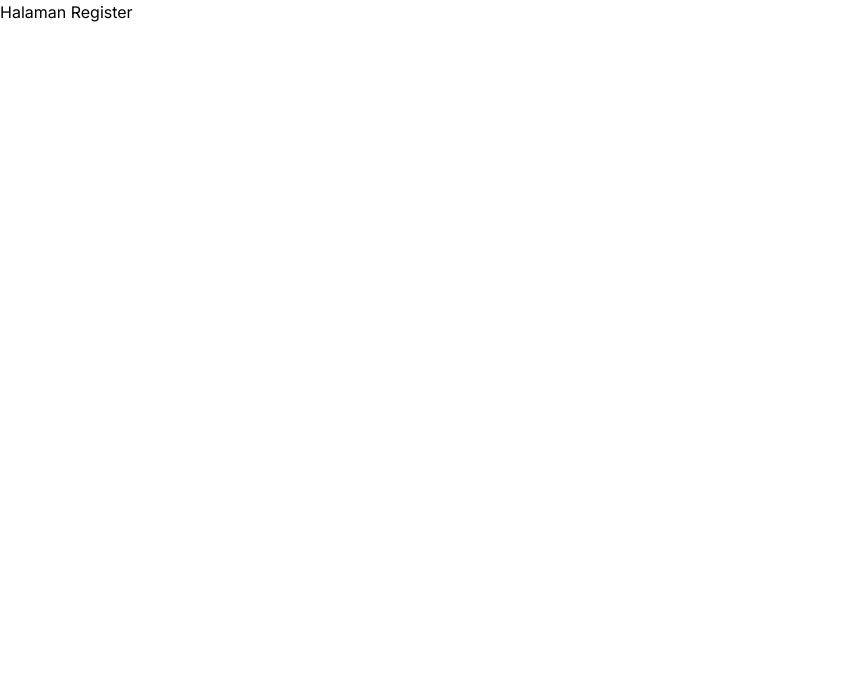
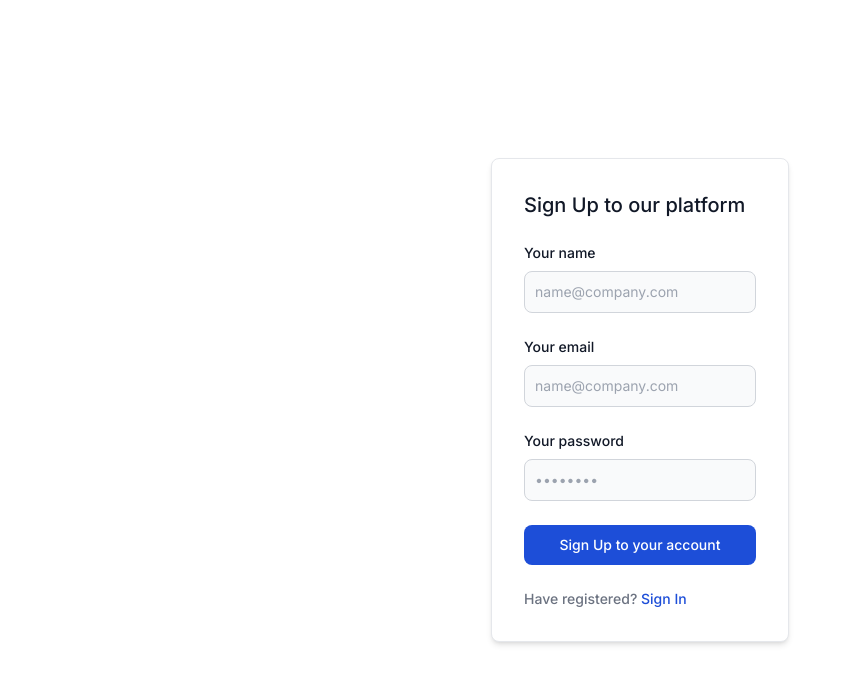
Before and after one commit to muhamadnursyami/nextjs13, a Next.js app: page /register in a window 1280 px wide. Shown: the top 684 px of the page, without its empty margins (0-851 px from the left). Built offline with nearby package versions, Linux system fonts and the light colour scheme.

Commit message:
Link dan Navigation : Login/Register to Home

```diff
--- a/src/app/(auth)/login/page.tsx
+++ b/src/app/(auth)/login/page.tsx
@@ -1,9 +1,30 @@
+import Link from "next/link";
+
 export default function LoginPage(){
+    return (
+        <div className="h-screen w-100 flex justify-center items-center">
+        <div
+            className="bg-white shadow-md border border-gray-200 rounded-lg max-w-sm p-4 sm:p-6 lg:p-8 dark:bg-gray-800 dark:border-gray-700">
+            <form className="space-y-6" action="#">
+                <h3 className="text-xl font-medium text-gray-900 dark:text-white">Sign in to our platform</h3>
+                <div>
+                    <label htmlFor="email" className="text-sm font-medium text-gray-900 block mb-2 dark:text-gray-300">Your email</label>
+                    <input type="email" name="email" id="email" className="bg-gray-50 border border-gray-300 text-gray-900 sm:text-sm rounded-lg focus:ring-blue-500 focus:border-blue-500 block w-full p-2.5 dark:bg-gray-600 dark:border-gray-500 dark:placeholder-gray-400 dark:text-white" placeholder="name@company.com" required/>
+                </div>
+                    <div>
+                        <label htmlFor="password" className="text-sm font-medium text-gray-900 block mb-2 dark:text-gray-300">Your password</label>
+                        <input type="password" name="password" id="password" placeholder="••••••••" className="bg-gray-50 border border-gray-300 text-gray-900 sm:text-sm rounded-lg focus:ring-blue-500 focus:border-blue-500 block w-full p-2.5 dark:bg-gray-600 dark:border-gray-500 dark:placeholder-gray-400 dark:text-white" required/>
+                    </div>
+
+                            <button type="submit" className="w-full text-white bg-blue-700 hover:bg-blue-800 focus:ring-4 focus:ring-blue-300 font-medium rounded-lg text-sm px-5 py-2.5 text-center dark:bg-blue-600 dark:hover:bg-blue-700 dark:focus:ring-blue-800">Login to your account</button>
+                            <div className="text-sm font-medium text-gray-500 dark:text-gray-300">
+                                Not registered? <Link href="/register" className="text-blue-700 hover:underline dark:text-blue-500">Create
+                                    account</Link>
+            </div>
+            </form>
+        </div>
 
 
-    return (
-        <>
-            Halaman Login
-        </>
+    </div>
     )
 }
--- a/src/app/(auth)/register/page.tsx
+++ b/src/app/(auth)/register/page.tsx
@@ -1,9 +1,37 @@
+import Link from "next/link";
+
 export default function RegisterPage(){
 
 
     return (
-        <>
-            Halaman Register
-        </>
+        <div className="h-screen w-100 flex justify-center items-center">
+        <div
+            className="bg-white shadow-md border border-gray-200 rounded-lg max-w-sm p-4 sm:p-6 lg:p-8 dark:bg-gray-800 dark:border-gray-700">
+            <form className="space-y-6" action="#">
+                <h3 className="text-xl font-medium text-gray-900 dark:text-white">Sign Up to our platform</h3>
+                <div>
+                    <label htmlFor="name`" className="text-sm font-medium text-gray-900 block mb-2 dark:text-gray-300">Your name</label>
+                    <input type="text" name="name`" id="name`" className="bg-gray-50 border border-gray-300 text-gray-900 sm:text-sm rounded-lg focus:ring-blue-500 focus:border-blue-500 block w-full p-2.5 dark:bg-gray-600 dark:border-gray-500 dark:placeholder-gray-400 dark:text-white" placeholder="name@company.com" required/>
+                </div>
+                <div>
+                    <label htmlFor="email" className="text-sm font-medium text-gray-900 block mb-2 dark:text-gray-300">Your email</label>
+                    <input type="email" name="email" id="email" className="bg-gray-50 border border-gray-300 text-gray-900 sm:text-sm rounded-lg focus:ring-blue-500 focus:border-blue-500 block w-full p-2.5 dark:bg-gray-600 dark:border-gray-500 dark:placeholder-gray-400 dark:text-white" placeholder="name@company.com" required/>
+                </div>
+                    <div>
+                        <label htmlFor="password" className="text-sm font-medium text-gray-900 block mb-2 dark:text-gray-300">Your password</label>
+                        <input type="password" name="password" id="password" placeholder="••••••••" className="bg-gray-50 border border-gray-300 text-gray-900 sm:text-sm rounded-lg focus:ring-blue-500 focus:border-blue-500 block w-full p-2.5 dark:bg-gray-600 dark:border-gray-500 dark:placeholder-gray-400 dark:text-white" required/>
+                    </div>
+
+                            <button type="submit" className="w-full text-white bg-blue-700 hover:bg-blue-800 focus:ring-4 focus:ring-blue-300 font-medium rounded-lg text-sm px-5 py-2.5 text-center dark:bg-blue-600 dark:hover:bg-blue-700 dark:focus:ring-blue-800">Sign Up to your account</button>
+                            <div className="text-sm font-medium text-gray-500 dark:text-gray-300">
+                                Have registered? <Link href="/login" className="text-blue-700 hover:underline dark:text-blue-500">
+                                Sign In
+                                </Link>
+            </div>
+            </form>
+        </div>
+
+
+    </div>
     )
 }
--- a/src/app/Navbar.tsx
+++ b/src/app/Navbar.tsx
@@ -1,21 +1,32 @@
+'use client'
 import Link from "next/link";
+import { usePathname, useRouter } from "next/navigation";
 
 export default function Navbar (){
+    const pathname = usePathname();
+    const router = useRouter();
     return(
-        <nav className="flex bg-gray-800 py-2 px-5">
+        <nav className="flex bg-gray-800 py-2 px-5 justify-between">
+            <div className="flex">
             <h1 className="text-white">Navbar</h1>
             <ul className="flex ml-5">
                 <Link href="/">
-                    <li className="mr-3 text-blue-500 cursor-pointer">Home</li>
+                    <li className={`mr-3 ${pathname === '/' ? 'text-blue-500' : 'text-white' } cursor-pointer`}>Home</li>
                 </Link>
                 <Link href="/about">
-                    <li className="mr-3 text-blue-500 cursor-pointer">About</li>
+                    <li className={`mr-3 ${pathname === '/about' ? 'text-blue-500' : 'text-white' } cursor-pointer`}>About</li>
                 </Link>
                 <Link href="/about/profile">
-                    <li className="mr-3 text-blue-500 cursor-pointer">Profile</li>
+                    <li className={`mr-3 ${pathname === '/about/profile' ? 'text-blue-500' : 'text-white' } cursor-pointer`}>Profile</li>
                 </Link>
 
             </ul>
+            </div>
+            <div>
+                <button className="bg-white px-4 py-2 text-sm rounded-lg" onClick={()=>router.push('/login')}>
+
+                    Login</button>
+            </div>
         </nav>
     )
 }
--- a/src/app/layout.tsx
+++ b/src/app/layout.tsx
@@ -1,24 +1,30 @@
+'use client'
 import './globals.css'
 import type { Metadata } from 'next'
 import { Inter } from 'next/font/google'
 import Navbar from './Navbar'
+import { usePathname } from 'next/navigation'
 
 const inter = Inter({ subsets: ['latin'] })
 
-export const metadata: Metadata = {
-  title: 'Create Next App',
-  description: 'Generated by create next app',
-}
 
+
+const disableNavbar= ['/login', '/register'];
 export default function RootLayout({
   children,
 }: {
   children: React.ReactNode
 }) {
+
+  const pathname = usePathname();
+
   return (
     <html lang="en">
       <body className={inter.className}>
-        {/* <Navbar></Navbar> */}
+        {
+          !disableNavbar.includes(pathname) &&<Navbar/>
+        }
+
         {
       children
       }</body>
```
